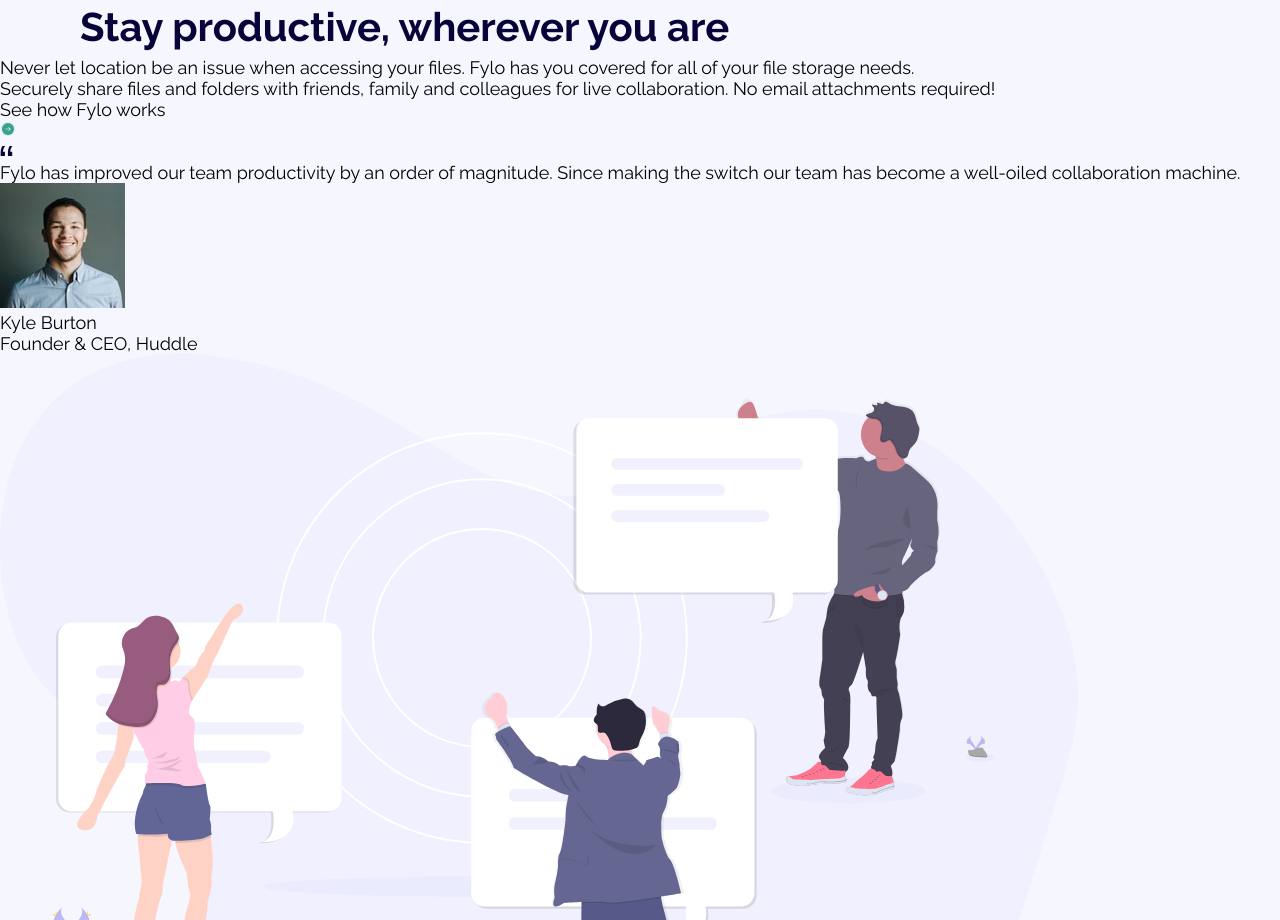
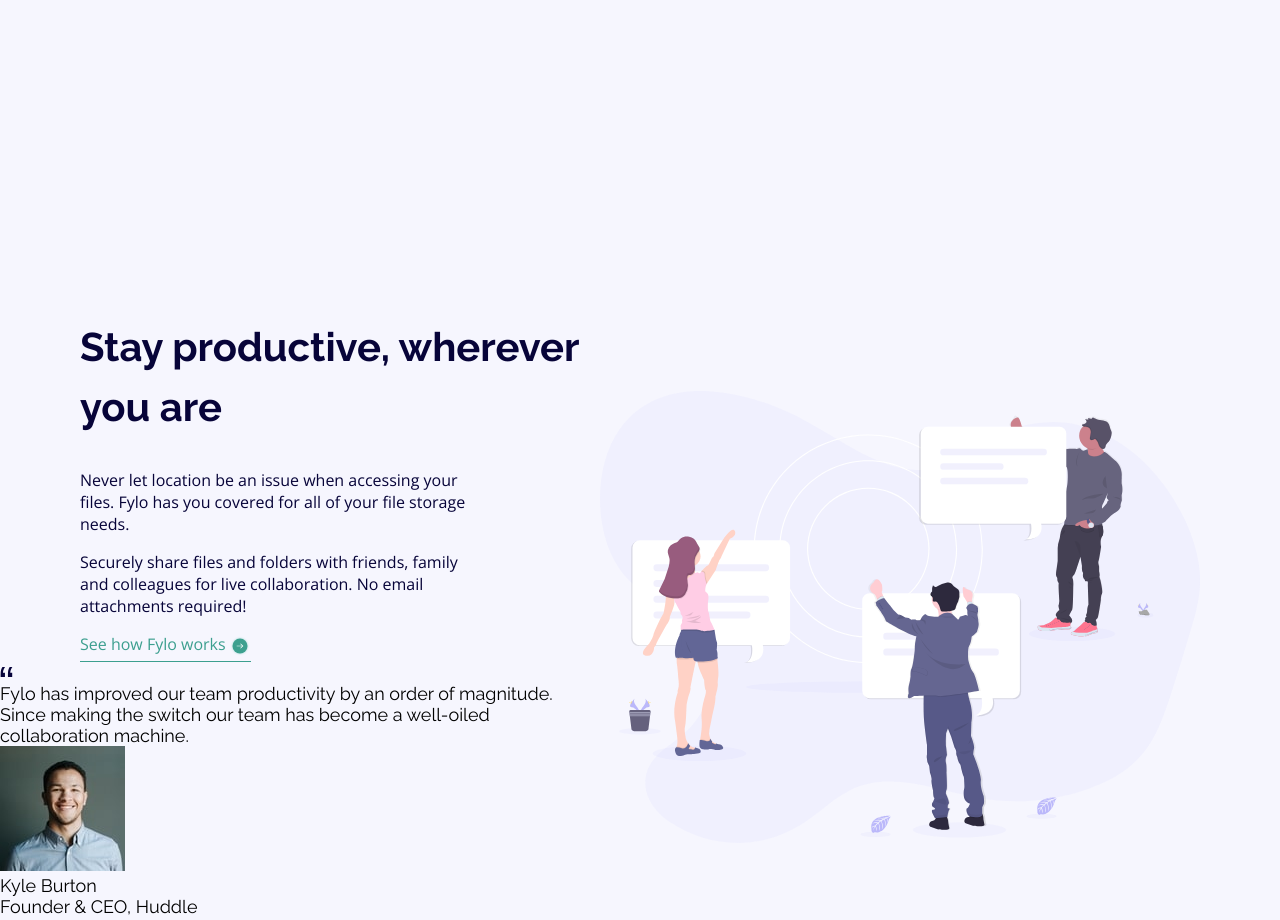
Before and after one commit to Norwyx/fylo-landing-page-two-column-layout, a plain HTML site: page index.html in a window 1280 px wide. Shown: the part 712-1632 px from the top of the page. Drawn offline with nearby package versions, Linux system fonts and the light colour scheme.

Commit message:
Testimonial section styling done

```diff
--- a/index.html
+++ b/index.html
@@ -45,20 +45,20 @@
         <img src="images/illustration-1.svg" alt="" aria-hidden="true" class="right--image-1">
       </div>
     </section>
-    <section class="testimonial-section">
+    <section class="testimonial-section flex">
       <div class="testimonial-section__left">
-        <h1 class="left--title">
+        <h1 class="left--title second--title">
           Stay productive, wherever you are
         </h1>
-        <p class="left--text-1">
+        <p class="left--text-1 testimonial-text">
           Never let location be an issue when accessing your files. Fylo has you
           covered for all of your file storage needs.
         </p>
-        <p class="left--text-2">
+        <p class="left--text-2 testimonial-text">
           Securely share files and folders with friends, family and colleagues for
           live collaboration. No email attachments required!
         </p>
-        <div class="text-3__div">
+        <div class="text-3__div flex">
           <p class="left--text-3">
             See how Fylo works
           </p>
@@ -85,7 +85,7 @@
           </div>
         </div>
       </div>
-      <div class="testimonial-section__right">
+      <div class="testimonial-section__right center">
         <img src="images/illustration-2.svg" alt="" aria-hidden="true" class="right--image-2">
       </div>
     </section>
--- a/style.css
+++ b/style.css
@@ -52,6 +52,12 @@ body {
     line-height: 1.5;
     color: var(--very-dark-blue);
     margin-left: 5rem;
+}
+
+.testimonial-text {
+    font-family: var(--ff-open);
+    font-size: 1rem;
+    color: var(--very-dark-blue);
 }
 
 /* Navbar */
@@ -125,3 +131,42 @@ body {
     padding: 0.7rem 3.5rem 0.7rem 3.5rem;
     margin-left: 0.9rem;
 }
+
+/* Testimonial section */
+.testimonial-section {
+    margin-top: 20rem;
+}
+
+.second--title {
+    margin-bottom: 2rem;
+}
+
+.left--text-1, .left--text-2 {
+    margin: 0 8rem 1rem 5rem;
+}
+
+.right--image-2 {
+    width: 600px;
+    height: auto;
+    margin-right: 5rem;
+}
+
+.text-3__div {
+    margin-left: 5rem;
+    padding-bottom: 0.3rem;
+    border-bottom: 1px solid var(--moderate-cyan);
+    width: 171px;
+}
+
+.left--text-3 {
+    color: var(--moderate-cyan);
+    font-family: var(--ff-open);
+    font-size: 1rem;
+    margin-right: 0.3rem;
+}
+
+.arrow-icon {
+    width: 20px;
+    height: 20px;
+    margin-top: 0.15rem;
+}
```
